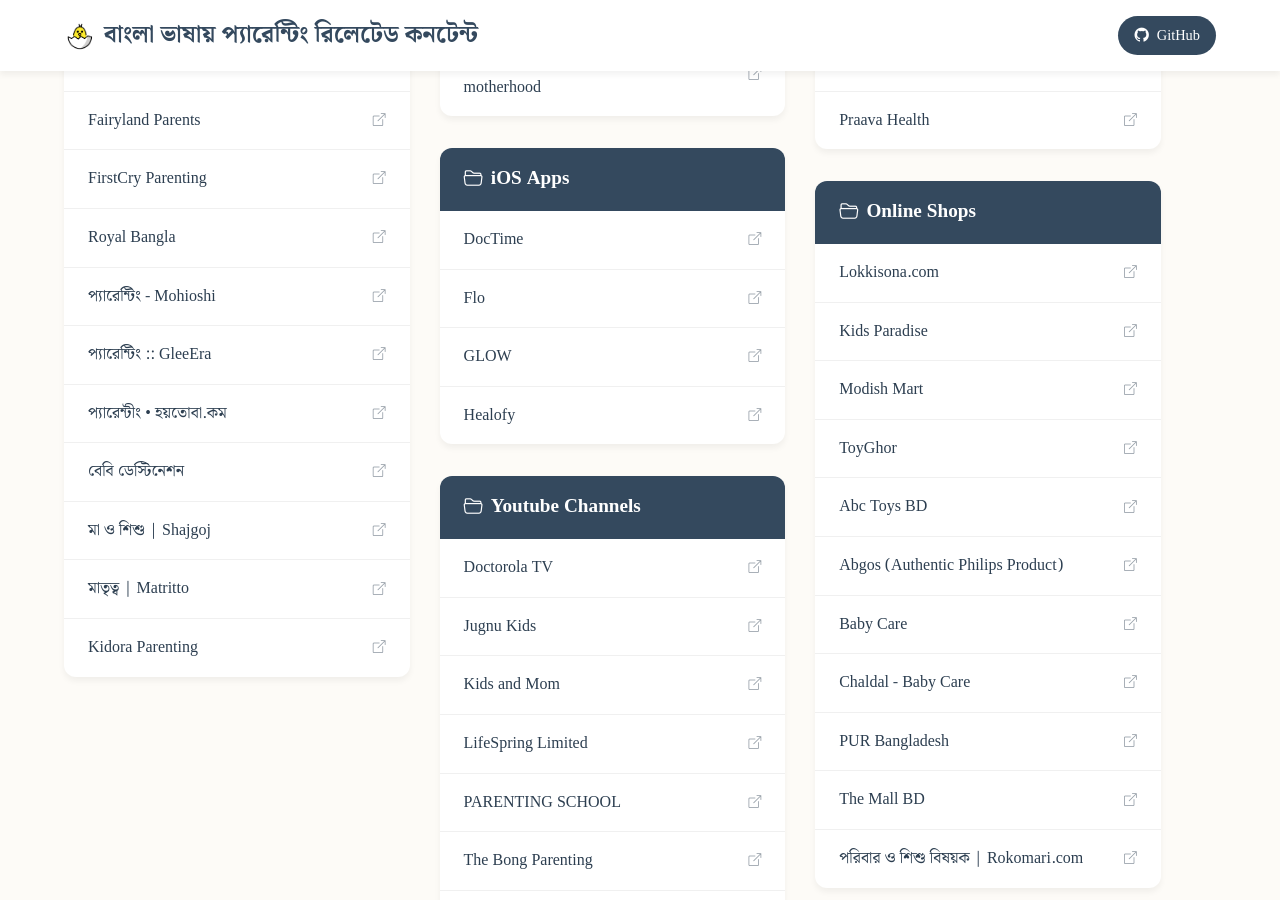
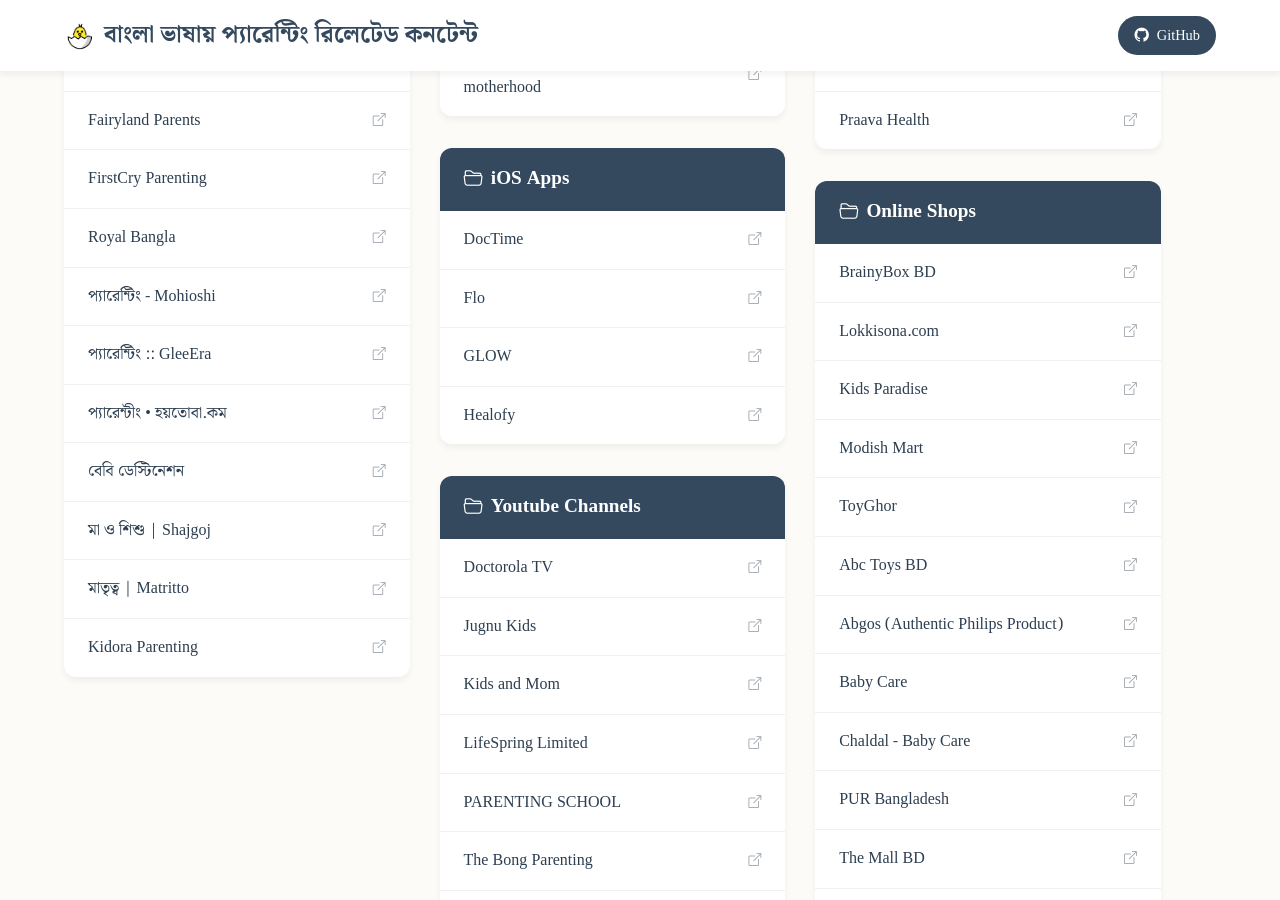
Before and after one commit to mdminhazulhaque/awesome-bangla-parenting, a Jekyll site: the page built from index.md, in a window 1280 px wide and 900 px high, scrolled down 367 px. Built offline with Jekyll 4.4.1, drawn with Linux system fonts in a browser that asks for light colours.

Commit message:
Add BrainyBox BD to online shops list

```diff
--- a/_data/parenting.json
+++ b/_data/parenting.json
@@ -38,6 +38,7 @@
     "Healofy": "https://apps.apple.com/us/app/healofy-pregnancy-parenting/id6444273441"
   },
   "Online Shops": {
+    "BrainyBox BD": "https://brainyboxbd.com/",
     "Lokkisona.com": "https://www.lokkisona.com/",
     "Kids Paradise": "https://web.facebook.com/KidsParadiseBangladesh/",
     "Modish Mart": "https://web.facebook.com/modishbdmart",
```
